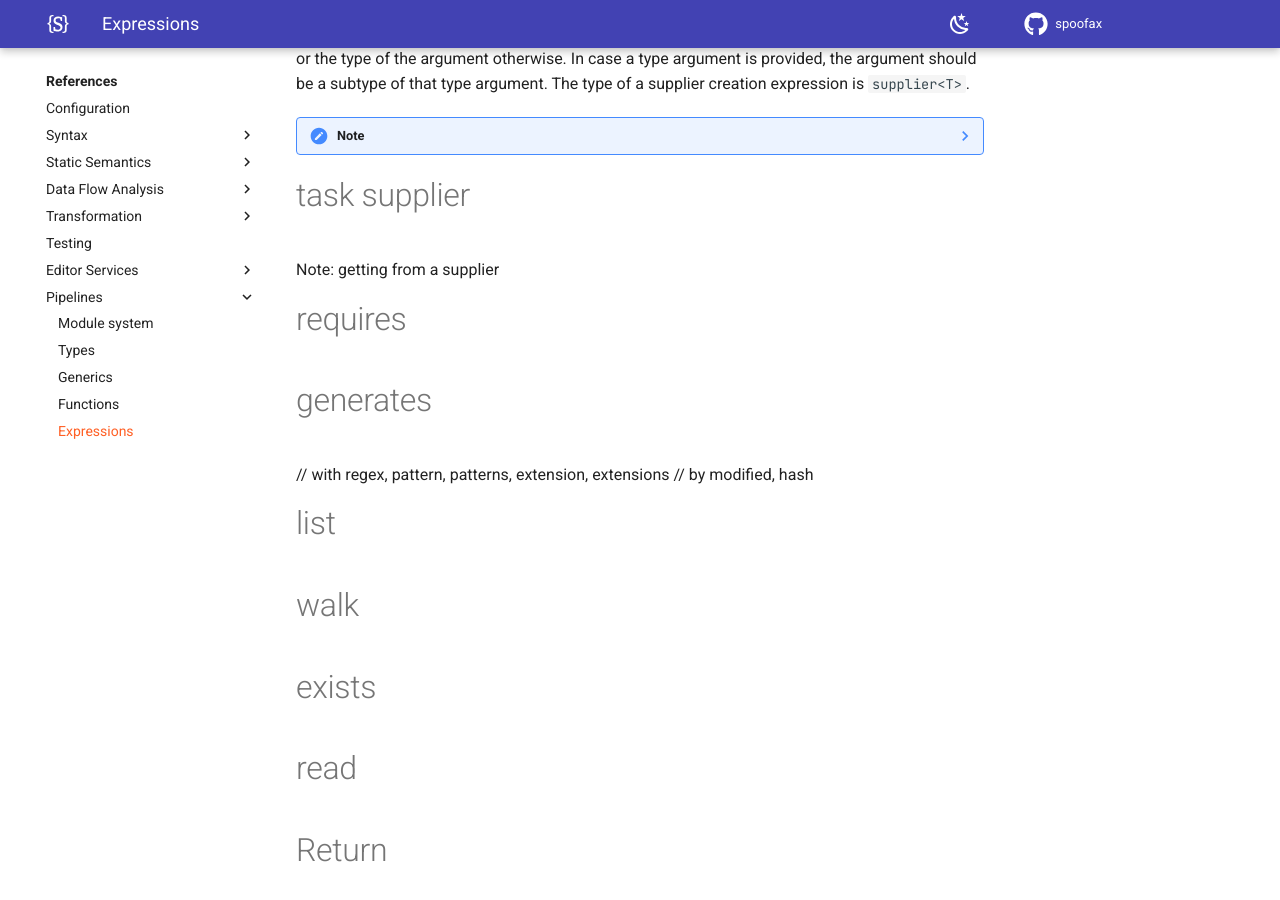
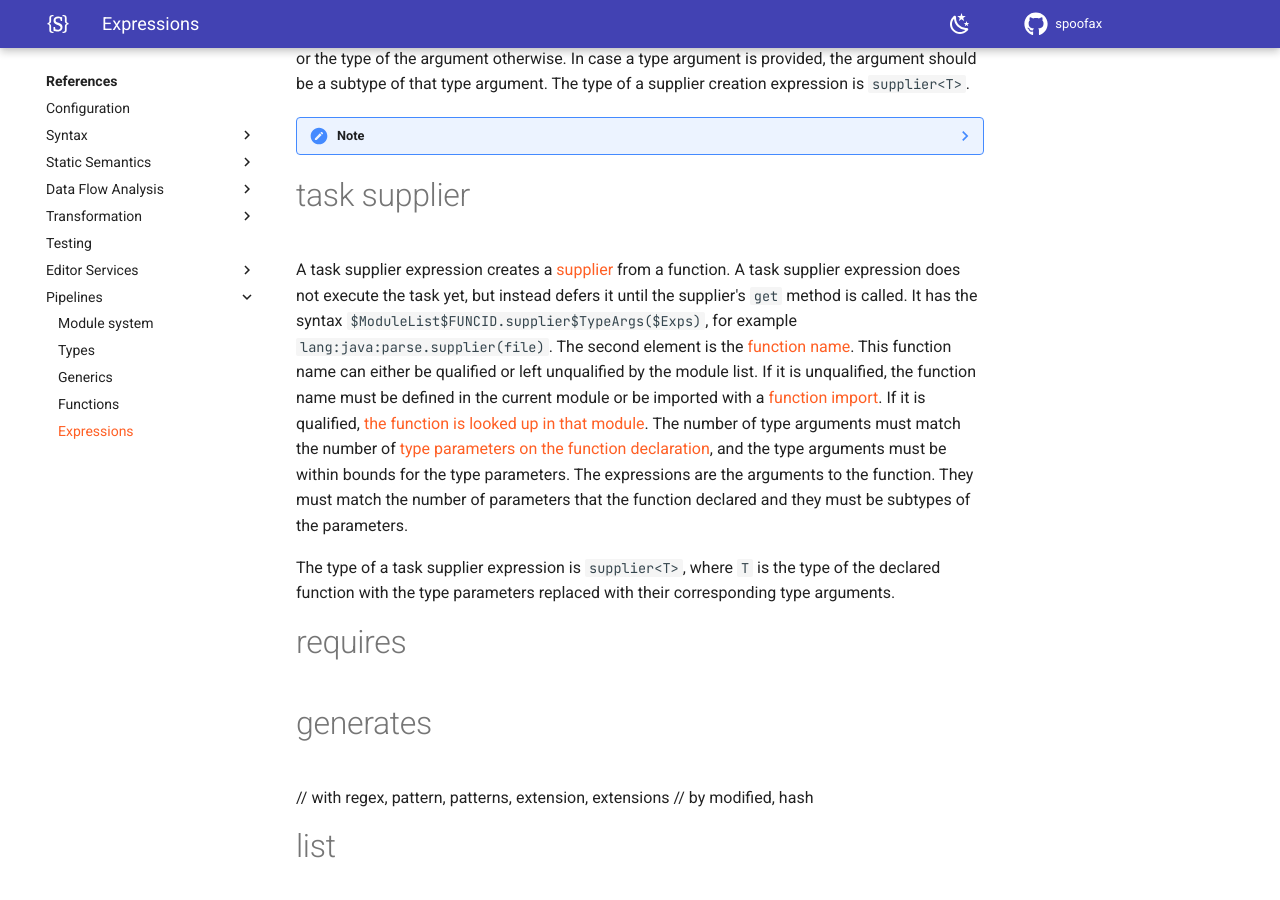
Before and after one commit to pdmosses/metaborg.github.io, an MkDocs documentation site: the page built from docs/references/pipelines/expressions.md, in a window 1280 px wide and 900 px high, scrolled down 6396 px. Built offline with MkDocs 1.6.1 and Material for MkDocs 9.7.7, drawn with Linux system fonts in a browser that asks for light colours; comment, search, counter and statistics services are not loaded.

Commit message:
Write documentation for PIE task suppliers

```diff
--- a/docs/references/pipelines/expressions.md
+++ b/docs/references/pipelines/expressions.md
@@ -380,7 +380,18 @@ The type of a supplier creation expression is `supplier<T>`.
 
 # task supplier
 
-Note: getting from a supplier
+A task supplier expression creates a [supplier](../types#supplier) from a function.
+A task supplier expression does not execute the task yet, but instead defers it until the supplier's `get` method is called.
+It has the syntax `$ModuleList$FUNCID.supplier$TypeArgs($Exps)`, for example `lang:java:parse.supplier(file)`.
+The second element is the [function name](../functions#name).
+This function name can either be qualified or left unqualified by the module list.
+If it is unqualified, the function name must be defined in the current module or be imported with a [function import](../modules#function-imports).
+If it is qualified, [the function is looked up in that module](../modules#qualified-calls).
+The number of type arguments must match the number of [type parameters on the function declaration](../functions#type-parameters), and the type arguments must be within bounds for the type parameters.
+The expressions are the arguments to the function.
+They must match the number of parameters that the function declared and they must be subtypes of the parameters.
+
+The type of a task supplier expression is `supplier<T>`, where `T` is the type of the declared function with the type parameters replaced with their corresponding type arguments.
 
 # requires
 # generates
```
Also changed, not shown: docs/references/pipelines/types.md (+1 -1 lines).
